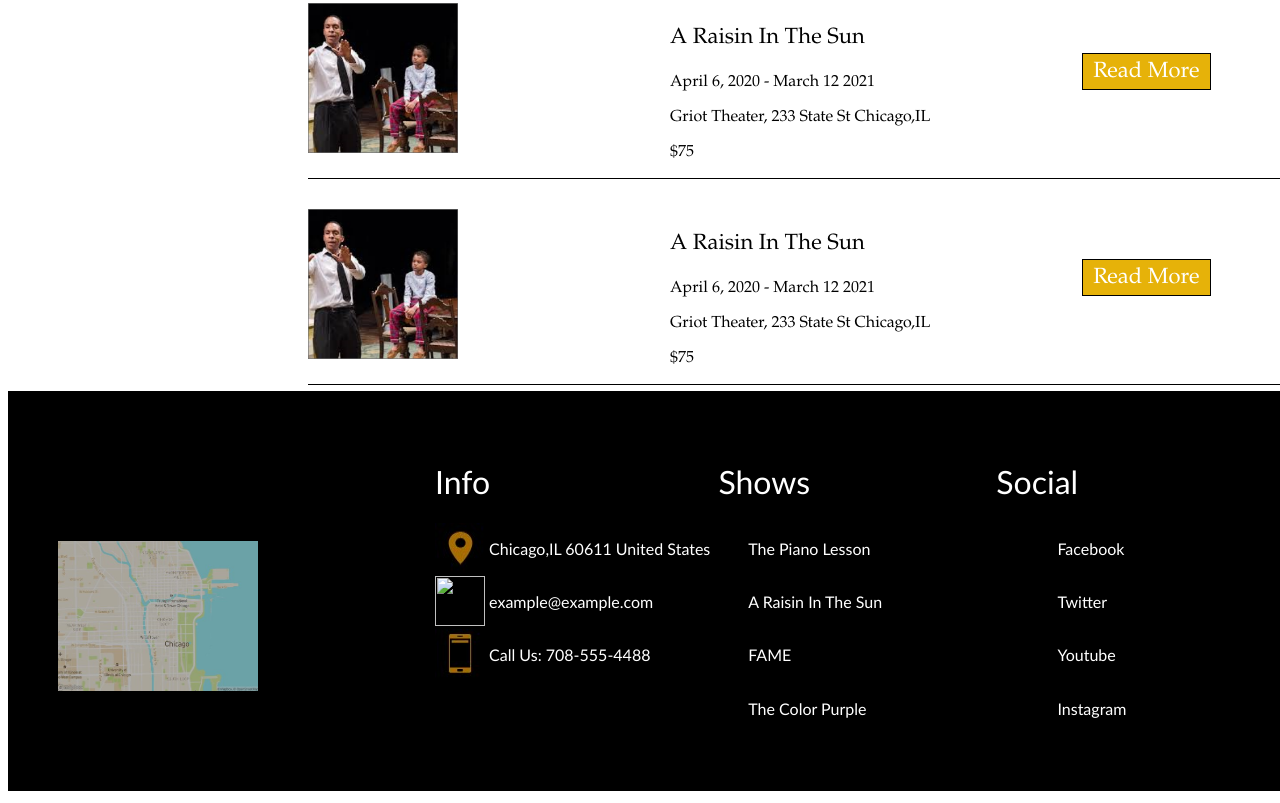
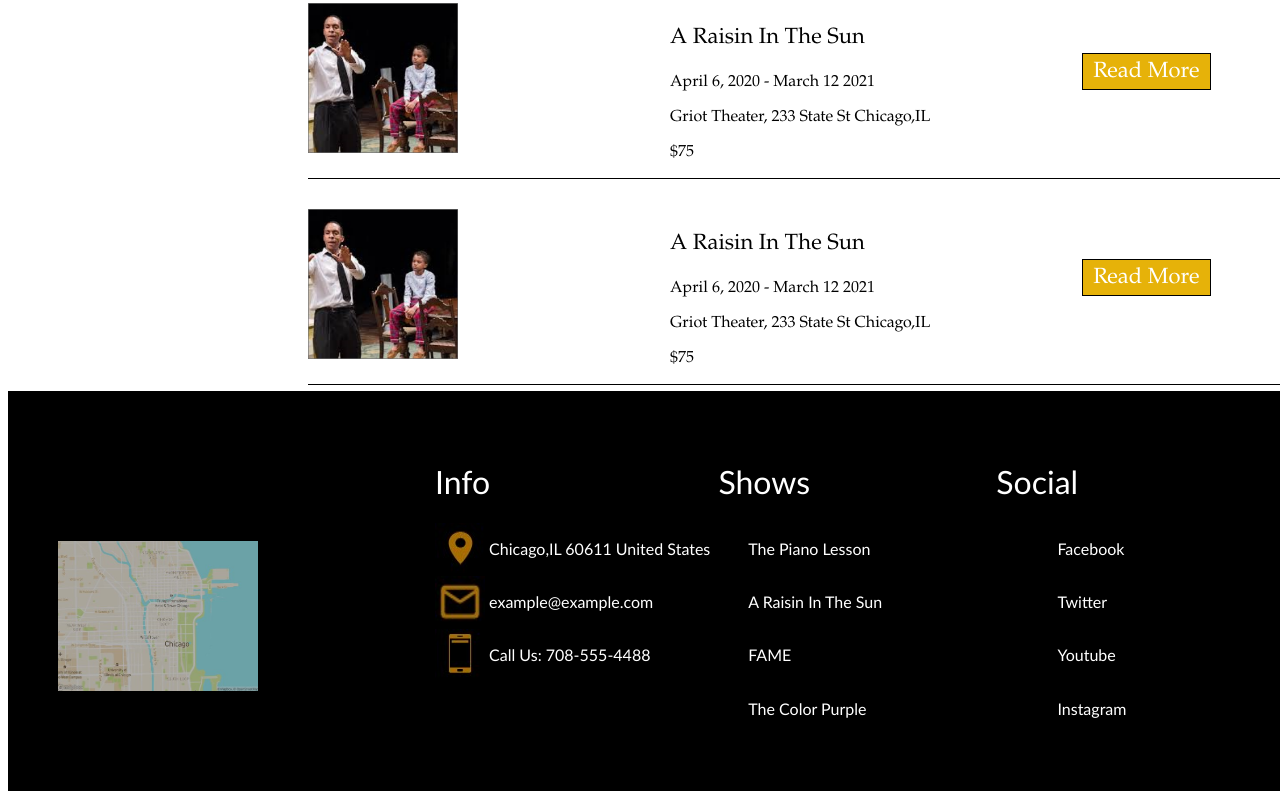
Before and after one commit to tsema000/GriotTheater, a plain HTML site: page index.html in a window 1280 px wide. Shown: the part 1447-2250 px from the top of the page. Drawn offline with Linux system fonts and the light colour scheme; the site is published under a folder, as on GitHub Pages, so addresses that start at the root find nothing.

Commit message:
Update index.html

```diff
--- a/index.html
+++ b/index.html
@@ -112,7 +112,7 @@
         <div><p>Chicago,IL 60611 United States</p></div>
         <div><p>The Piano Lesson</p></div>
         <div><p>Facebook</p></div>
-        <div><img id="email" src="/images/email.jpg"></div>
+        <div><img id="email" src="images/email.jpg"></div>
         <div><p>example@example.com</p></div>
         <div><p>A Raisin In The Sun</p></div>
         <div><p>Twitter</p></div>
```
